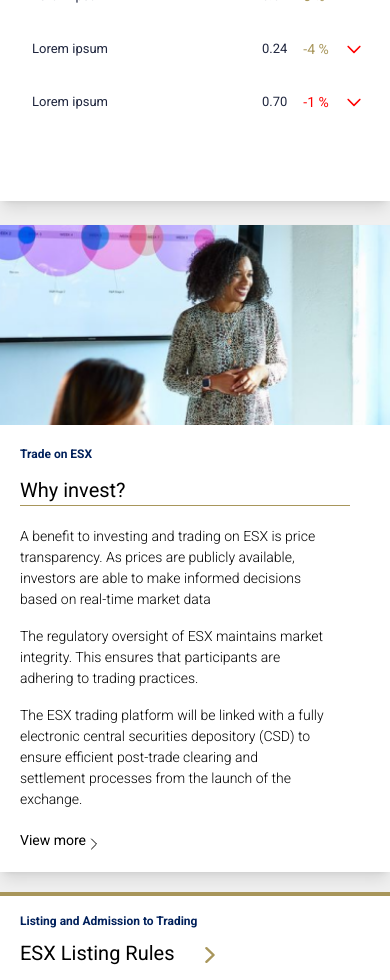
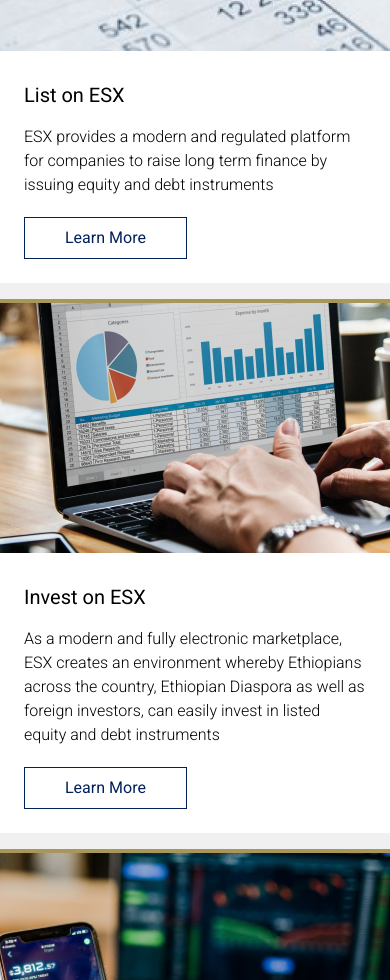
Before and after one commit to henizola/esx-new, a Next.js app: page / in a window 390 px wide. Shown: the part 1020-2000 px from the top of the page. Built offline with nearby package versions, Linux system fonts and the light colour scheme.

Commit message:
updated message section

```diff
--- a/app/page.tsx
+++ b/app/page.tsx
@@ -7,8 +7,8 @@
 import { ChevronRightIcon } from "@heroicons/react/20/solid";
 import Image from "next/image";
 import Link from "next/link";
-import chart from "../public/images/chart.png";
-import down from "../public/images/down.svg";
+import Reports6 from "../public/images/Reports6.png";
+import organizationbanner from "../public/images/organization-banner.png";
 import home from "../public/images/home-banner.png";
 import up from "../public/images/up.svg";
 import { useRouter } from "next/navigation";
@@ -40,7 +40,7 @@
       {/* <MarketSummary /> */}
 
       <div className='flex w-full relative lg:px-28 py-7'>
-        <Card width=' w-[23%] mr-5 sticky h-fit hidden lg:flex flex-col text-left  py-10 px-5'>
+        {/* <Card width=' w-[23%] mr-5 sticky h-fit hidden lg:flex flex-col text-left  py-10 px-5'>
           <h6 className='ml-2 mb-4'>ESX</h6>{" "}
           {items.map((item, index) => (
             <button
@@ -54,13 +54,13 @@
               {item.name}
             </button>
           ))}
-        </Card>
+        </Card> */}
         <div
-          className='lg:w-[70%]  w-[100vw]'
+          className='lg:w-[100%]  w-[100vw]'
           style={{ display: "flex", flexDirection: "column" }}
         >
-          <div className='flex flex-col lg:flex-row gap-3 w-[100%]'>
-            <Card width='lg:w-[67%] mr-[0%] pb-10 h-[100%]'>
+          {/* <div className='flex flex-col lg:flex-row gap-3 w-[100%]'> */}
+          {/* <Card width='lg:w-[67%] mr-[0%] pb-10 h-[100%]'>
               <div className='flex p-0 mx-0'>
                 <div className='w-[100%] flex   flex-col  mt-0 pt-0'>
                   <h1 className='text-[24px] px-10 py-5  text-left text-white  w-[100%] bg-primary-blue   font-normal '>
@@ -76,8 +76,8 @@
                   />
                 </div>
               </div>
-            </Card>
-            <Card width=' lg:w-[40%] pb-10 h-[100%]'>
+            </Card> */}
+          {/* <Card width=' lg:w-[40%] pb-10 h-[100%]'>
               <div className='flex p-0 mx-0'>
                 <div className='w-[100%] flex   flex-col  mt-0 pt-0'>
                   <h1 className='text-[24px] px-10 py-5  text-left text-white  w-[100%] bg-primary-blue   font-normal '>
@@ -126,64 +126,32 @@
                   </div>
                 </div>
               </div>
-            </Card>
-          </div>
-          <Card width='w-[100%] my-6 mb-0  h-[100%] '>
+            </Card> */}
+          {/* </div> */}
+          <Card width='w-[100%] py-6 mt-0 mb-0  h-[100%] '>
             <div className=' flex flex-col lg:flex-row p-0  mx-0 '>
-              <div className='lg:hidden  w-[100%] '>
-                <Image
-                  height={200}
-                  width={200}
-                  src={home.src}
-                  alt='manager'
-                  className='w-[100%] h-[200px] object-cover'
-                />
-              </div>
-              <div className='lg:w-[60%] flex  flex-col  p-5  lg:px-10 pr-0 '>
-                <span className='text-[12px] font-semibold text-primary-blue'>
-                  Trade on ESX
-                </span>
-                <h1 className='text-[20px] lg:text-[40px] mt-3'>Why invest?</h1>
-                <hr className='mr-10 border-[#A8965B]' />
-                <p className='text-[14px] lg:text-[16px]     font-light mt-5 pr-16  w-[100%] '>
-                  A benefit to investing and trading on ESX is price
-                  transparency. As prices are publicly available, investors are
-                  able to make informed decisions based on real-time market data
+              <div className='lg:w-[100%] flex  flex-col  p-5 pt-0 lg:px-10 pr-0 '>
+                <h1 className='text-[20px] lg:text-[40px] border-primary-golden  w-fit border-b-[3px]'>
+                  Our Mission
+                </h1>
+
+                <p className='text-black text-paragraphSmall  font-light mt-5   '>
+                  To provide a modern, reliable, transparent, and efficient
+                  environment for securities trading in Ethiopia, through
+                  adaptation of modern exchange business operations, skill,
+                  technology, and trust.{" "}
                 </p>
                 <p className='text-[14px] lg:text-[16px]     font-light mt-4 pr-16  w-[100%] '>
-                  The regulatory oversight of ESX maintains market integrity.
-                  This ensures that participants are adhering to trading
-                  practices.
+                  Contribute to the economic development of Ethiopia by
+                  promoting savings and the efficient aggregation of capital for
+                  long term investment.
                 </p>
                 <p className='text-[14px] lg:text-[16px]    font-light mt-4 pr-16  w-[100%] '>
-                  The ESX trading platform will be linked with a fully
-                  electronic central securities depository (CSD) to ensure
-                  efficient post-trade clearing and settlement processes from
-                  the launch of the exchange.
+                  Building a sustainable institution that is dynamic and fitting
+                  to both Ethiopian and regional issuers and investors.
                 </p>
-
-                <Link
-                  href='#'
-                  className='flex text-[14px] lg:text-[16px] mt-5 px-0 '
-                >
-                  View more{" "}
-                  <svg
-                    xmlns='http://www.w3.org/2000/svg'
-                    fill='none'
-                    viewBox='0 0 24 24'
-                    strokeWidth={1.5}
-                    stroke='currentColor'
-                    className='w-4 h-4 mt-1.5'
-                  >
-                    <path
-                      strokeLinecap='round'
-                      strokeLinejoin='round'
-                      d='M8.25 4.5l7.5 7.5-7.5 7.5'
-                    />
-                  </svg>
-                </Link>
               </div>
-              <div className='hidden lg:block w-[40%] '>
+              {/* <div className='hidden lg:block w-[40%] '>
                 <Image
                   height={200}
                   width={200}
@@ -191,54 +159,85 @@
                   alt='manager'
                   className='w-[100%] h-[100%] object-cover'
                 />
-              </div>
+              </div> */}
             </div>
           </Card>
-          <div className='mt-5 flex flex-col lg:flex-row'>
-            <Card width='lg:w-[50%] flex gap-4 flex-col shadow-[0] '>
-              <div className='p-0.5  bg-primary-golden text-white text-sm not-italic font-semibold leading-[normal]' />
-              <main className='pb-[20px] px-[20px] flex flex-col h-full'>
-                <span className='text-[12px] font-semibold text-primary-blue'>
-                  Listing and Admission to Trading
-                </span>
-                <h1 className='text-black  text-[20px] lg:text-2xl mt-[5px] font-normal    flex items-center gap-5 '>
-                  <span>ESX Listing Rules</span>
-                  <ChevronRightIcon className='w-8 h-8 mt-1 text-primary-golden' />
-                </h1>
-                <p className='text-black text-sm font-light mt-[15px]   '>
-                  Lorem ipsum dolor sit amet, consecLorem ipsum dolor sit amet,
-                  consectetuer adipiscing elit, sed diam nonummy nibh euisLorem
-                  ipsum dolor sit amet, consectetuer adipiscing elit, sed diam
-                  nonummy nibh euismod tincidunt ut
-                </p>
-
-                <Link className='mt-2 lg:mt-auto' href='#'>
-                  View More
-                </Link>
+          <div className='mt-5 flex flex-col gap-4 lg:flex-row'>
+            <Card width='lg:w-[33.3%] flex gap-0 flex-col shadow-[0] '>
+              <div className='p-0.5  bg-primary-golden text-white text-sm not-italic font-semibold ' />
+              <main className='  flex flex-col h-full'>
+                <Image
+                  height={200}
+                  width={200}
+                  src={Reports6.src}
+                  alt='manager'
+                  className='w-[100%] object-cover h-[250px]'
+                />
+                <div className='p-6'>
+                  <h1 className='text-black  text-[20px] lg:text-2xl mt-[5px] font-normal    flex items-center gap-5 '>
+                    <span>List on ESX</span>
+                  </h1>
+                  <p className='text-black text-paragraphSmall mb-4 font-light mt-[15px]   '>
+                    ESX provides a modern and regulated platform for companies
+                    to raise long term finance by issuing equity and debt
+                    instruments
+                  </p>
+                  <button className='text-paragraphSmall font-normal text-primary-blue w-fit px-10 py-2 h-fit border  mt-1 border-primary-blue background-transparent'>
+                    Learn More
+                  </button>
+                </div>
               </main>
             </Card>
-            <Card width='lg:w-[50%] mt-5 lg:mt-0 lg:ml-5 flex gap-4 flex-col shadow-[0] '>
-              <div className='p-0.5  bg-primary-golden text-white text-sm not-italic font-semibold leading-[normal]' />
-              <main className='pb-[20px] px-[20px] flex flex-col h-full'>
-                <span className='text-[12px] font-semibold text-primary-blue'>
-                  Members
-                </span>
-                <h1 className='text-black text-[20px] lg:text-2xl mt-[5px] font-normal    flex items-center gap-5 '>
-                  <span>ESX Membership Rules</span>
-                  <ChevronRightIcon className='w-8 h-8 mt-1 text-primary-golden' />
-                </h1>
-                <p className='text-black text-sm font-light mt-[15px]   '>
-                  Lorem ipsum dolor sit amet, consecLorem ipsum dolor sit amet,
-                  consectetuer adipiscing elit, sed diam nonummy nibh euisLorem
-                  ipsum dolor sit amet, consectetuer adipiscing elit, sed diam
-                  nonummy nibh euismod tincidunt ut
-                </p>
-
-                <Link className='mt-2 lg:mt-auto' href='#'>
-                  View More
-                </Link>
+            <Card width='lg:w-[33.3%] flex gap-0 flex-col shadow-[0] '>
+              <div className='p-0.5  bg-primary-golden text-white text-sm not-italic font-semibold ' />
+              <main className='  flex flex-col h-full'>
+                <Image
+                  height={200}
+                  width={200}
+                  src={organizationbanner.src}
+                  alt='manager'
+                  className='w-[100%] object-cover h-[250px]'
+                />
+                <div className='p-6'>
+                  <h1 className='text-black  text-[20px] lg:text-2xl mt-[5px] font-normal    flex items-center gap-5 '>
+                    <span>Invest on ESX</span>
+                  </h1>
+                  <p className='text-black text-paragraphSmall mb-4 font-light mt-[15px]   '>
+                    As a modern and fully electronic marketplace, ESX creates an
+                    environment whereby Ethiopians across the country, Ethiopian
+                    Diaspora as well as foreign investors, can easily invest in
+                    listed equity and debt instruments
+                  </p>
+                  <button className='text-paragraphSmall font-normal text-primary-blue w-fit px-10 py-2 h-fit border  mt-1 border-primary-blue background-transparent'>
+                    Learn More
+                  </button>
+                </div>
               </main>
             </Card>
+            <Card width='lg:w-[33.3%] flex gap-0 flex-col shadow-[0] '>
+              <div className='p-0.5  bg-primary-golden text-white text-sm not-italic font-semibold ' />
+              <main className='  flex flex-col h-full'>
+                <Image
+                  height={200}
+                  width={200}
+                  src={phoneImage.src}
+                  alt='manager'
+                  className='w-[100%] object-cover h-[250px]'
+                />
+                <div className='p-6'>
+                  <h1 className='text-black  text-[20px] lg:text-2xl mt-[5px] font-normal    flex items-center gap-5 '>
+                    <span>Become a trading member</span>
+                  </h1>
+                  <p className='text-black text-paragraphSmall mb-4 font-light mt-[15px]   '>
+                    ESX provides various types of membership opportunities for
+                    capital market service providers
+                  </p>
+                  <button className='text-paragraphSmall font-normal text-primary-blue w-fit px-10 py-2 h-fit border  mt-1 border-primary-blue background-transparent'>
+                    Learn More
+                  </button>
+                </div>
+              </main>
+            </Card>{" "}
           </div>
           <Card width='flex flex-col  w-full h-full mt-5'>
             <div className='bg-[#00205B] w-full h-full'>
--- a/components/HomeSlider/HomeSlider.tsx
+++ b/components/HomeSlider/HomeSlider.tsx
@@ -1,7 +1,7 @@
 "use client";
 import Slider from "react-slick";
 import slider1 from "../../public/images/home-slider-1.jpg";
-import slider2 from "../../public/images/home-slider-2.jpg";
+import slider2 from "../../public/images/dwaan.jpg";
 import slider3 from "../../public/images/home-slider-3.jpg";
 import "./HomeSliderStyles.css";
 
@@ -74,7 +74,7 @@
           slides.map((slide, index) => (
             <React.Fragment key={index}>
               <div>
-                <div className='absolute inset-0 opacity-10 bg-light-blue '></div>
+                {/* <div className='absolute inset-0 opacity-10 bg-light-blue '></div> */}
                 <div className='relative'>
                   <div className='absolute flex flex-col h-fit top-[35%] left-[15vw] z-40'>
                     <h1
```
Also changed, not shown: components/WhoWeAre/WelcomeMessage/WelcomeMessage.tsx (+121 -72 lines), public/images/Portrait_Placeholder.png (added), 1 other file (tests, documents, lock files or other folders).
